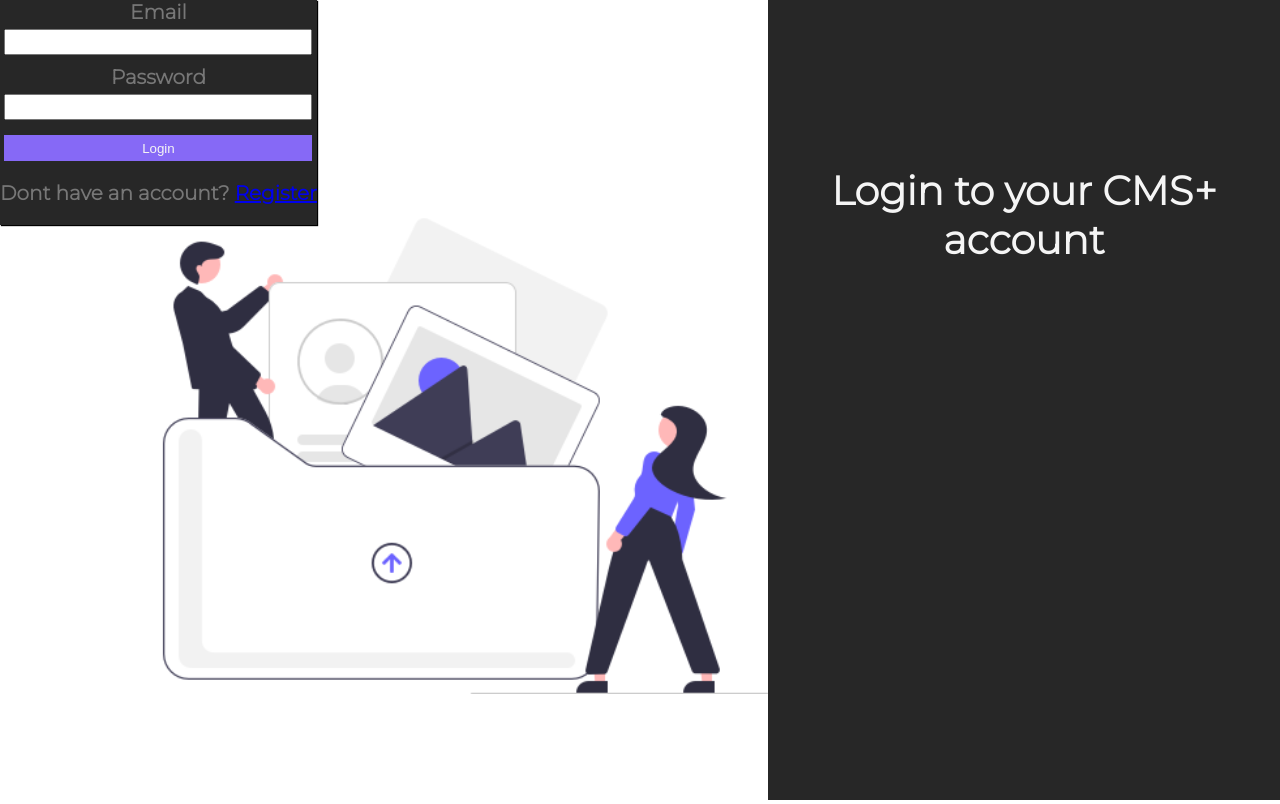
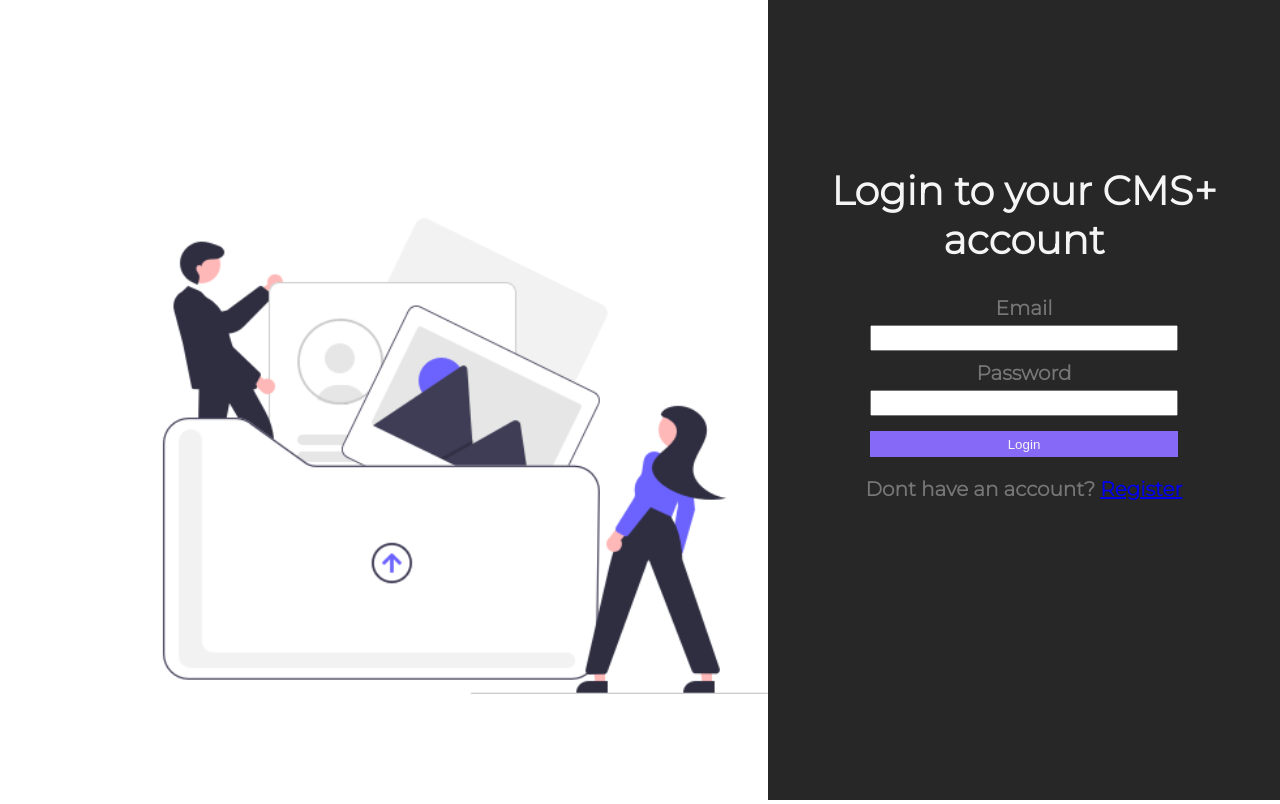
Before and after one commit to Abhishek-Kharpal/cms-fe, a React (Create React App) app: page /login in a window 1280 px wide. Built offline with nearby package versions, Linux system fonts and the light colour scheme.

Commit message:
fix: login alignment

```diff
--- a/src/pages/login/index.jsx
+++ b/src/pages/login/index.jsx
@@ -2,7 +2,7 @@ import entryImage from '../../assets/entry-image/entry-image.png';
 import LoginForm from '../../components/loginForm';
 import './style.css';
 
-const Login = () => {
+const Login = ()=>{
   return (
     <div className='login-page'>
       <div className='entry-image'>
@@ -12,8 +12,8 @@ const Login = () => {
         <div className='form-header'>
           <div>Login to your CMS+ account</div>
         </div>
-        <div className='form-container'>
-          <LoginForm />
+        <div className='form-container-1'>
+          <LoginForm/>
         </div>
       </div>
     </div>
--- a/src/pages/login/style.css
+++ b/src/pages/login/style.css
@@ -33,7 +33,7 @@
   margin-top: 150px;
 }
 
-.form-container {
+.form-container-1 {
   padding: 1rem;
   display: flex;
   justify-content: center;
--- a/src/pages/register/index.jsx
+++ b/src/pages/register/index.jsx
@@ -12,7 +12,7 @@ const Register = () => {
         <div className='form-header'>
           <div>Register your CMS+ account</div>
         </div>
-        <div className='form-container'>
+        <div className='form-container-1'>
           <RegisterForm />
         </div>
       </div>
```
